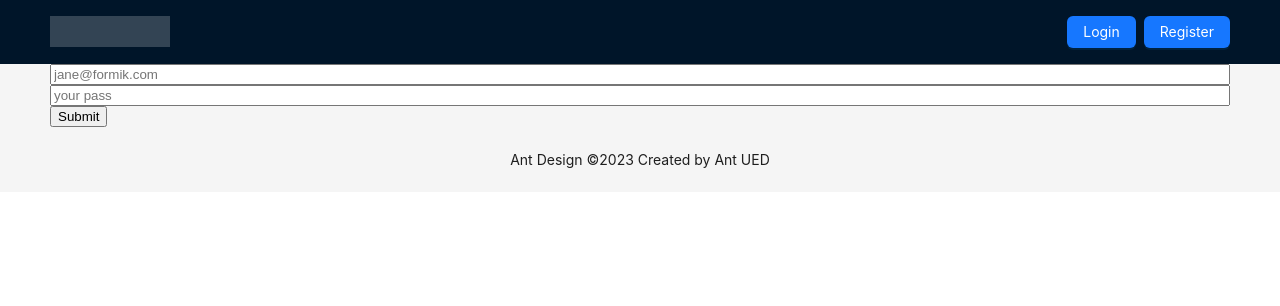
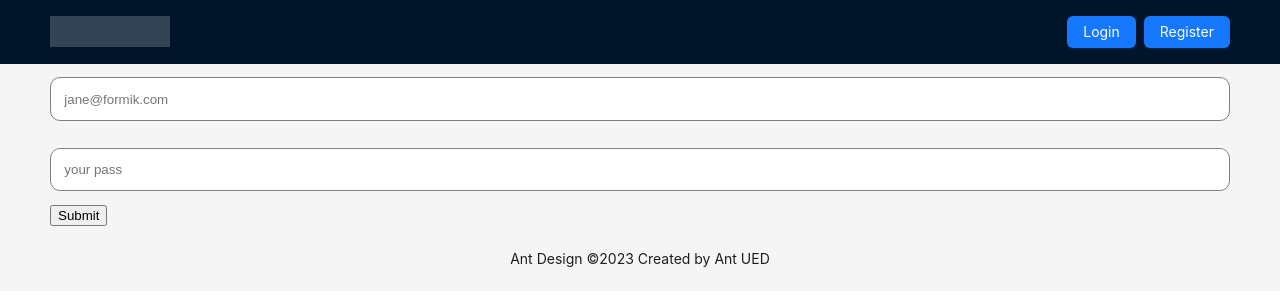
Before and after one commit to thucnd99/prepare-nestjs-immutablejs, a React (Create React App) app in the folder frontend/: page /login in a window 1280 px wide. Shown: the top 306 px of the page. Built offline with nearby package versions, Linux system fonts and the light colour scheme; no server answers.

Commit message:
commit code

```diff
--- /dev/null
+++ b/frontend/src/components/form.field/FormField.scss
@@ -0,0 +1,8 @@
+.form-item {
+    width: 100%;
+    margin: 1em 0;
+    padding: 1em;
+    border-radius: 10px;
+    border: 1px solid #7e827f;
+    box-sizing: border-box;
+}
--- a/frontend/src/components/form.field/FormField.tsx
+++ b/frontend/src/components/form.field/FormField.tsx
@@ -1,33 +1,29 @@
-import { ErrorMessage } from "formik";
-import React, { HTMLInputTypeAttribute } from "react";
-import CustomFormikField from "../../themes/CustomFormItem";
+import { ErrorMessage, Field } from "formik";
+import React from "react";
 import CustomFormLabel from "../../themes/CustomFormLabel";
-
-interface FieldProps {
-    label?: string;
-    required?: boolean;
-    name: string;
-    type: string;
-    placeholder?: string;
-    dataToRender?: any;
-    renderComponent?: React.ReactNode;
-    onChange?: React.ChangeEventHandler;
-}
+import { FieldProps } from "./field.interface";
+import "./FormField.scss"
+import { SketchPicker } from "react-color";
 
 const FormField: React.FC<FieldProps> = (props: FieldProps) => {
     const renderComponent = () => {
         if (["text", "email", "password", "textarea"].includes(props.type))
-            return <CustomFormikField
+            return <Field
+                className="form-item"
                 name={props.name}
                 type={props.type}
                 placeholder={props.placeholder}
             />
         if (props.type === "select")
             return <>
-                <CustomFormikField
+                <Field className="form-item"
                     name={props.name}
                     type={props.type}
-                    placeholder={props.placeholder} />
+                    placeholder={props.placeholder}>
+                    {props.dataToRender.map((v: any) =>
+                        <option value={v.value} >{v.display}</option>
+                    )}
+                </Field>
             </>
         if (props.type === "custom")
             return props.renderComponent;
```
Also changed, not shown: frontend/src/components/form.field/field.interface.ts (added, +12 -0 lines), 1 other file (tests, documents, lock files or other folders).
